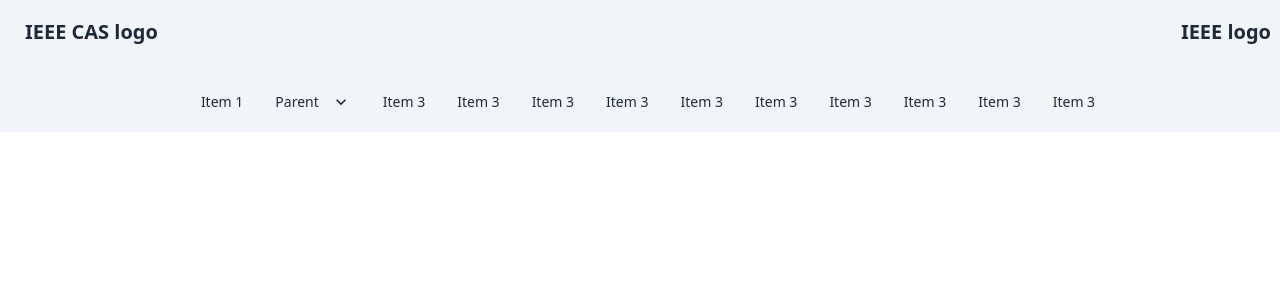
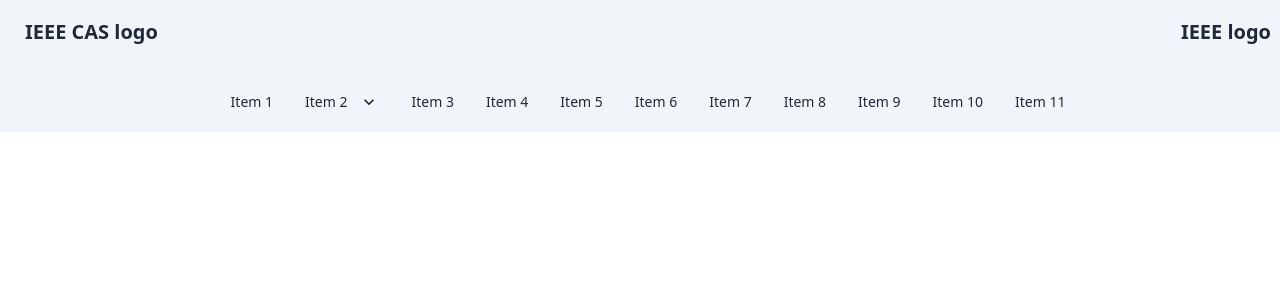
Before and after one commit to VakuTheDaku/IEEE_CAS, a React (Create React App) app: page / in a window 1280 px wide. Shown: the top 300 px of the page. Built offline with nearby package versions, Linux system fonts and the light colour scheme.

Commit message:
imagegallery do

```diff
--- a/src/common/navbar.js
+++ b/src/common/navbar.js
@@ -21,24 +21,24 @@ function Navbar() {
                         <li><a>Item 1</a></li>
                         <li tabindex="0">
                             <a>
-                            Parent
+                            Item 2
                             <svg class="fill-current" xmlns="http://www.w3.org/2000/svg" width="20" height="20" viewBox="0 0 24 24"><path d="M7.41,8.58L12,13.17L16.59,8.58L18,10L12,16L6,10L7.41,8.58Z"/></svg>
                             </a>
-                            <ul class="p-2 bg-base-100">
+                            <ul class="p-2 bg-slate-50 text-sm">
                             <li><a>Submenu 1</a></li>
                             <li><a>Submenu 2</a></li>
                             </ul>
                         </li>
                         <li><a>Item 3</a></li>
-                        <li><a>Item 3</a></li>
-                        <li><a>Item 3</a></li>
-                        <li><a>Item 3</a></li>
-                        <li><a>Item 3</a></li>
-                        <li><a>Item 3</a></li>
-                        <li><a>Item 3</a></li>
-                        <li><a>Item 3</a></li>
-                        <li><a>Item 3</a></li>
-                        <li><a>Item 3</a></li>
+                        <li><a>Item 4</a></li>
+                        <li><a>Item 5</a></li>
+                        <li><a>Item 6</a></li>
+                        <li><a>Item 7</a></li>
+                        <li><a>Item 8</a></li>
+                        <li><a>Item 9</a></li>
+                        <li><a>Item 10</a></li>
+                        <li><a>Item 11</a></li>
+
                     </ul>
                 </div>
                 </div>
```
Also changed, not shown: src/imagegallery.js (added).
